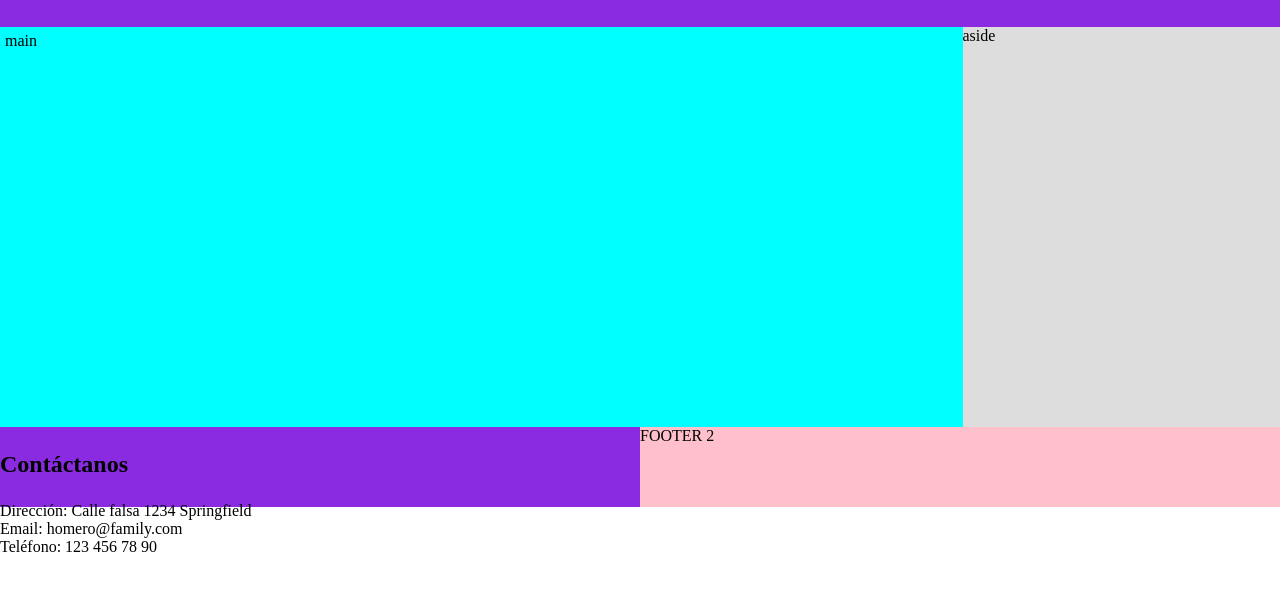
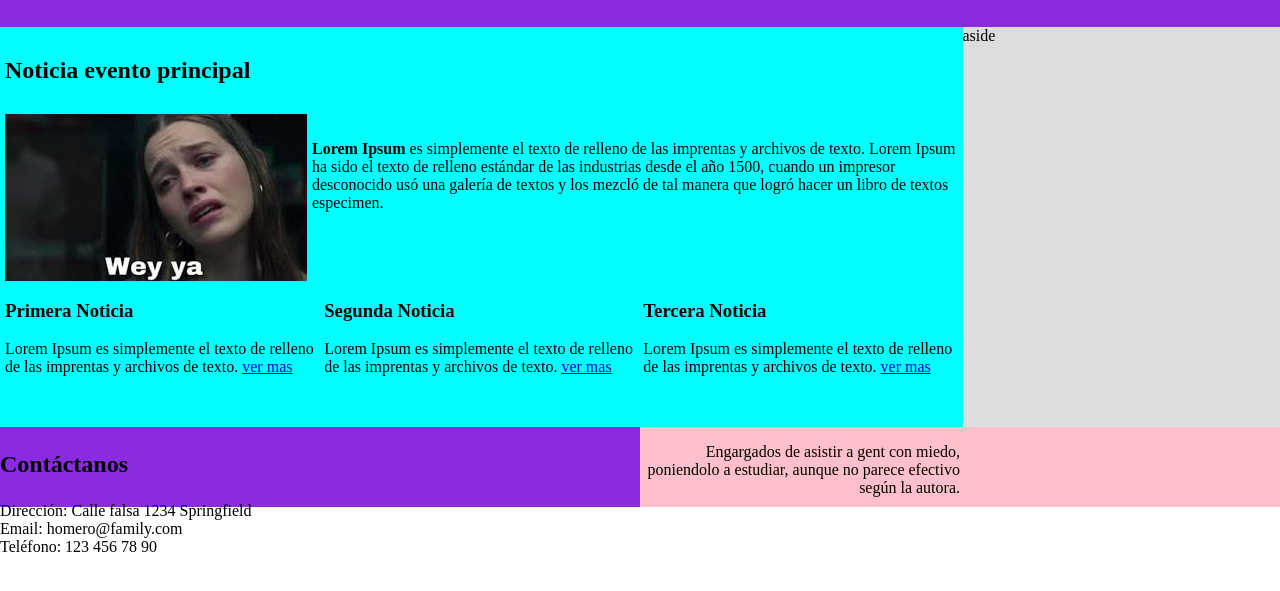
Before and after one commit to ScharidMG/Parcial-ej1, a plain HTML site: page index.html in a window 1280 px wide. Shown: the part 93-684 px from the top of the page. Drawn offline with Linux system fonts and the light colour scheme.

Commit message:
se me olvido darle a guardar en el anterior commit jiji

```diff
--- a/index.html
+++ b/index.html
@@ -13,7 +13,45 @@
     </header>
 
     <div class="contenido">
-        <main>main</main>
+        <main>
+            <h2>Noticia evento principal</h2>
+            <div class="cont">
+                <img src="descarga.jfif" alt="">
+
+                <p> <strong>Lorem Ipsum</strong> es simplemente el texto de relleno de las imprentas y archivos de texto.
+                Lorem Ipsum ha sido el texto de relleno estándar de las industrias desde el año 1500,
+                cuando un impresor desconocido usó una galería de textos y los mezcló de tal manera que logró hacer
+                un libro de textos especimen.</p>
+
+            </div>
+            <div class="noticias">
+                <div class="prim">
+                    <h3>Primera Noticia</h3>
+                    <p>Lorem Ipsum es simplemente el texto de relleno de las imprentas y archivos de texto. <a href="#">ver mas</a>
+                    </p>
+                </div>
+                <div class="sec">
+                    <h3>Segunda Noticia</h3>
+                    <p>Lorem Ipsum es simplemente el texto de relleno de las imprentas y archivos de texto. <a href="#">ver mas</a>
+                    </p>
+                </div>
+                <div class="ter">
+                    <h3>Tercera Noticia</h3>
+                    <p>Lorem Ipsum es simplemente el texto de relleno de las imprentas y archivos de texto. <a href="#">ver mas</a>
+                    </p>
+                </div>
+
+
+
+            </div>
+
+
+
+
+
+
+
+        </main>
         <aside>aside</aside>
     </div>
 
@@ -26,7 +64,11 @@
                 <li>Teléfono: 123 456 78 90</li>
             </ul>
         </footer>
-        <footer class="footer2">FOOTER 2</footer>
+        <footer class="footer2">
+            <p> Engargados de asistir a gent con miedo, poniendolo a estudiar,
+                aunque no parece efectivo según la autora.
+            </p>
+        </footer>
     </div>
 
 </body>
```
